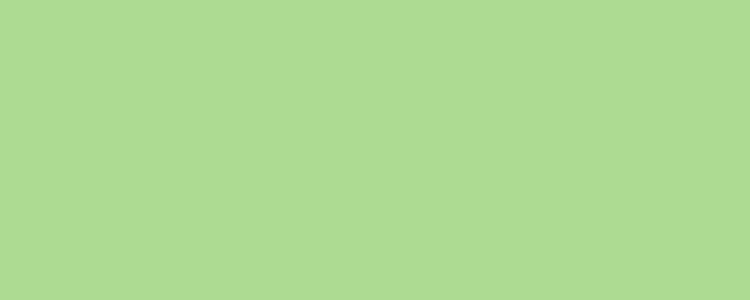
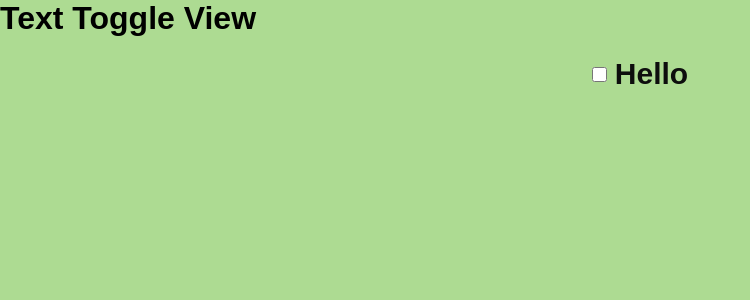
Before and after one commit to TMS-Thuong/learning-vuejs, a Vue app in the folder week1/: page /exe3.3 in a window 1280 px wide. Before the commit this address had no page. Shown: the top 300 px of the page, without its empty margins (0-750 px from the left). Built offline with nearby package versions, Linux system fonts and the light colour scheme; the HTML template or start-up script is replaced by a standard one.

Commit message:
feature/bai3

```diff
--- /dev/null
+++ b/week1/src/assets/styles/_toggleTextBox.scss
@@ -0,0 +1,33 @@
+.toggle-text-box {
+  display: flex;
+  flex-direction: column;
+  align-items: center;
+  justify-content: center;
+  width: 100%;
+  max-width: 600px;
+  margin: 0 auto;
+  padding: 20px;
+  font-family: Arial, sans-serif;
+  font-size: 30px;
+
+  input[type='checkbox'] {
+    width: 15px;
+    height: 15px;
+  }
+  &__label {
+    display: flex;
+    align-items: center;
+    gap: 8px;
+    cursor: pointer;
+    font-weight: 600;
+    color: #0d0e0d;
+  }
+
+  &__content {
+    margin-top: 12px;
+    padding: 10px;
+    border: 1px solid #013117;
+    background-color: #f9f9f9;
+    font-size: 16px;
+  }
+}
--- /dev/null
+++ b/week1/src/components/molecules/TextToggleComponent.vue
@@ -0,0 +1,22 @@
+<template>
+  <div class="toggle-text-box">
+    <label class="toggle-text-box__label">
+      <input type="checkbox" v-model="isVisible" />
+      Hello
+    </label>
+
+    <p class="toggle-text-box__content" v-show="isVisible">
+      Thương đây nha
+    </p>
+  </div>
+</template>
+
+<script setup>
+import { ref } from 'vue'
+
+const isVisible = ref(false)
+</script>
+
+<style lang="scss">
+@use "../../assets/styles/_toggleTextBox.scss" as *;
+</style>
--- a/week1/src/router/index.ts
+++ b/week1/src/router/index.ts
@@ -5,6 +5,7 @@ const routes = [
   { path: '/', name: 'Home', component: HomeView },
   { path: '/exe3.1', name: 'Status', component: () => import('@/views/StatusView.vue') },
   { path: '/exe3.2', name: 'Age', component: () => import('@/views/AgeView.vue') },
+  { path: '/exe3.3', name: 'TextToggle', component: () => import('@/views/TextToggleView.vue') },
 ]
 
 const router = createRouter({
--- a/week1/src/views/AgeView.vue
+++ b/week1/src/views/AgeView.vue
@@ -6,5 +6,5 @@
 </template>
 
 <script setup>
-  import AgeView from '../components/organisms/AgeMessage.vue'
+  import AgeView from '../components/organisms/AgeMessageComponent.vue'
 </script>
--- a/week1/src/views/StatusView.vue
+++ b/week1/src/views/StatusView.vue
@@ -6,5 +6,5 @@
 </template>
 
 <script setup>
-import StatusMessage from '@/components/molecules/StatusMessage.vue'
+import StatusMessage from '@/components/molecules/StatusMessageComponent.vue'
 </script>
--- /dev/null
+++ b/week1/src/views/TextToggleView.vue
@@ -0,0 +1,10 @@
+<template>
+  <div class="text-toggle-view">
+    <h1 class="text-toggle-title">Text Toggle View</h1>
+    <StatusMessage />
+  </div>
+</template>
+
+<script setup>
+import StatusMessage from '@/components/molecules/TextToggleComponent.vue'
+</script>
```
Also changed, not shown: week1/src/components/molecules/StatusMessageComponent.vue (renamed from week1/src/components/molecules/StatusMessage.vue), week1/src/components/organisms/AgeMessageComponent.vue (renamed from week1/src/components/organisms/AgeMessage.vue).
